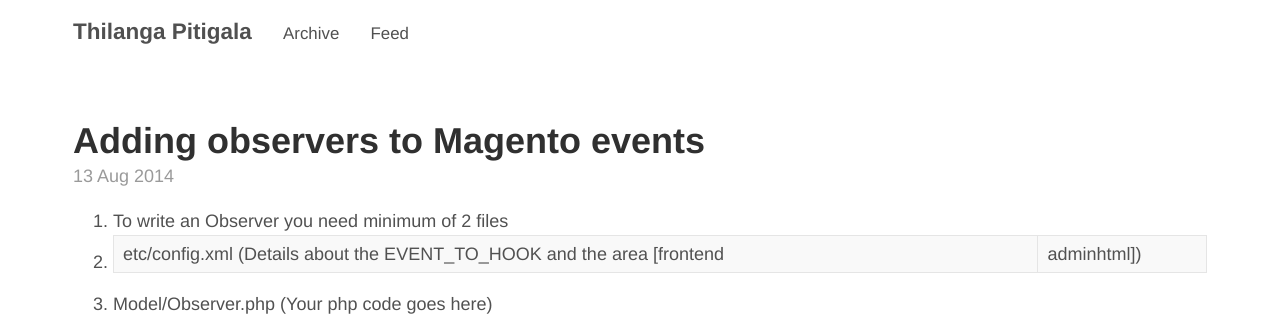
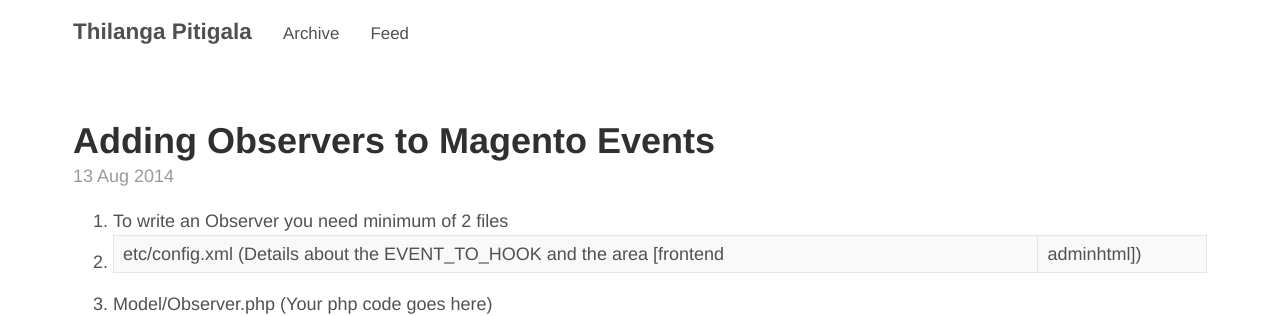
Before and after one commit to robpetreski/thilanga.github.io, a Jekyll site: the page built from _posts/2014-08-13-adding-observers-to-magento-events.md, in a window 1280 px wide. Shown: the top 316 px of the page. Built offline with Jekyll 4.4.1, drawn with Linux system fonts in a browser that asks for light colours; Markdown is read by kramdown in place of the engine named in the settings; comment, search, counter and statistics services are not loaded.

```diff
--- a/_posts/2014-08-13-adding-observers-to-magento-events.md
+++ b/_posts/2014-08-13-adding-observers-to-magento-events.md
@@ -1,6 +1,6 @@
 ---
 layout: post
-title: Adding observers to Magento events
+title: Adding Observers to Magento Events
 date: 2014-08-13
 comments: true
 tags: magento
```
